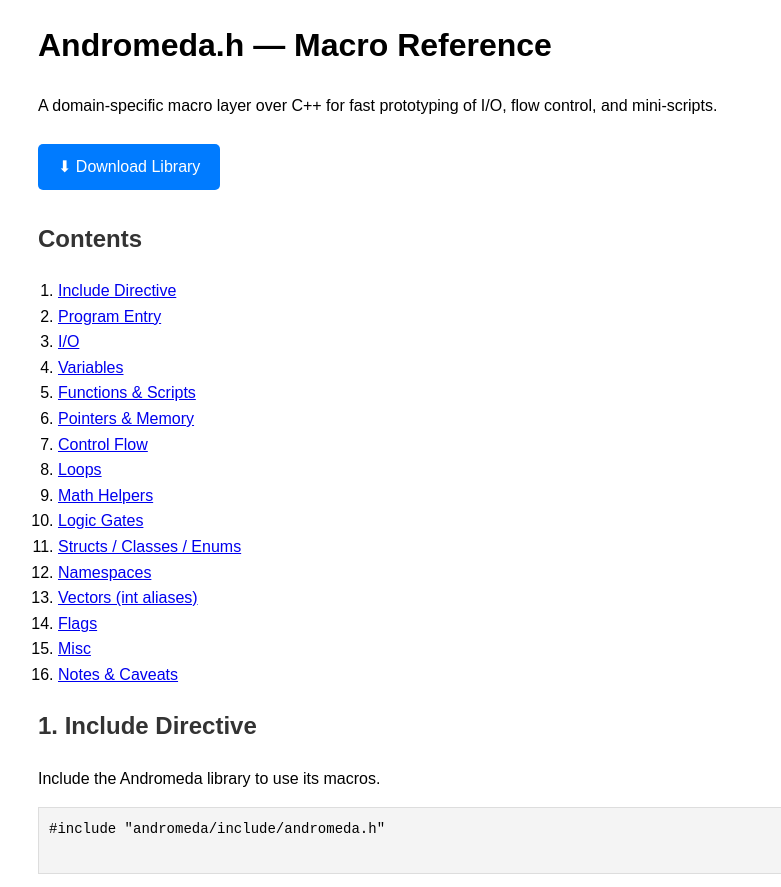
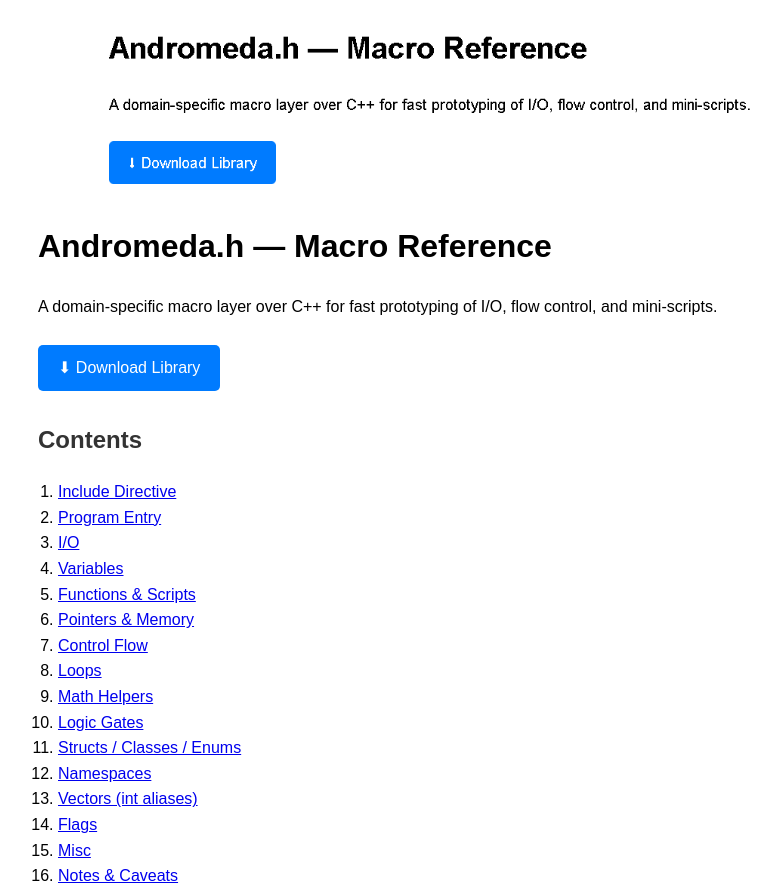
Before and after one commit to silicasoftware/andromeda, a plain HTML site: page index.html in a window 1280 px wide. Shown: the top 887 px of the page, without its empty margins (202-983 px from the left). Drawn offline with Linux system fonts and the light colour scheme.

Commit message:
banner embed

```diff
--- a/index.html
+++ b/index.html
@@ -42,6 +42,10 @@
 <head>
   <meta charset="UTF-8">
   <meta name="viewport" content="width=device-width, initial-scale=1.0">
+  <div style="text-align:center; margin-bottom:20px;">
+    <img src="img/banner.png" alt="Andromeda Banner" style="max-width:100%; height:auto; border-radius:10px;">
+  </div>
+
   <title>Andromeda.h Macro Reference Library</title>
   <style>
     body {
```
Also changed, not shown: img/banner.png (added).
